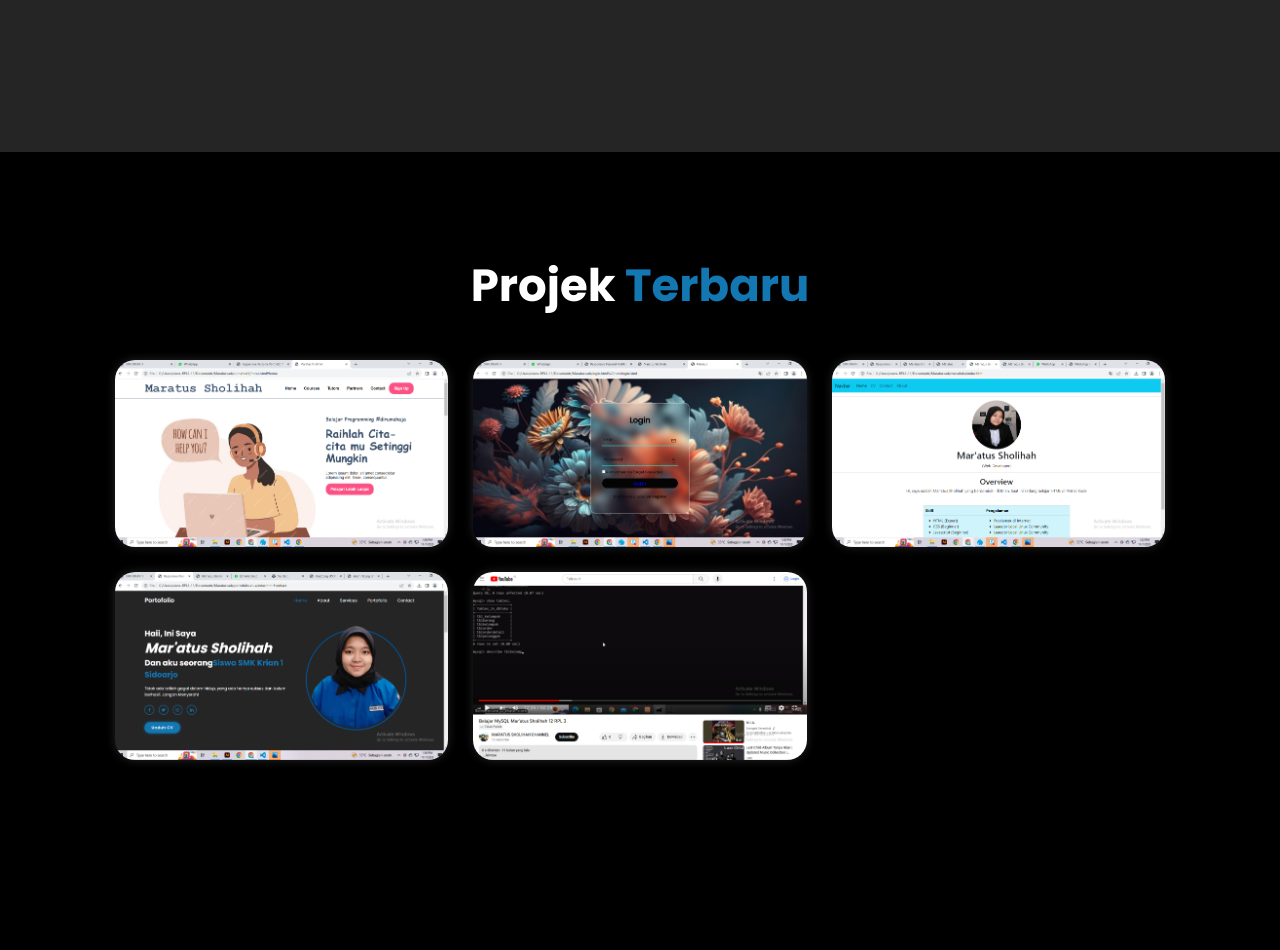
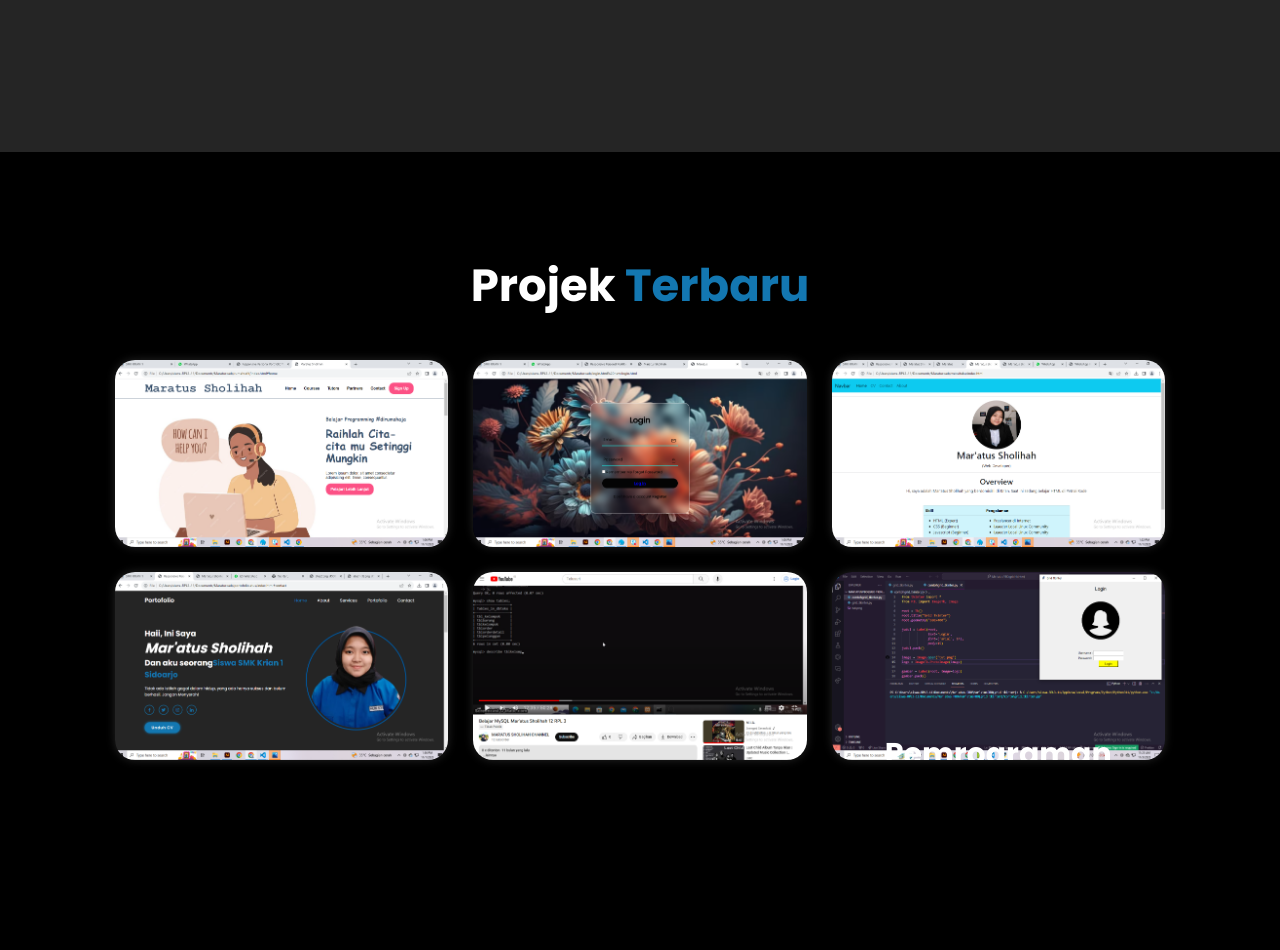
Before and after one commit to atuss123/atuss123.github.io, a plain HTML site: page index.html in a window 1280 px wide. Shown: the part 2248-3198 px from the top of the page. Drawn offline with nearby package versions, Linux system fonts and the light colour scheme; a script that the page names is missing.

Commit message:
Update index.html

```diff
--- a/index.html
+++ b/index.html
@@ -145,8 +145,15 @@
                     <p>Lorem ipsum dolor sit amet consectetur adipisicing elit. Vero, placeat.</p>
                     <a href="#"><i class='bx bx-link-external'></i></a>
                 </div>
+            </div>
 
-
+            <div class="portofolio-box">
+                <img src="pbo.png" alt="">
+                <div class="portofolio-layer">
+                    <h4>Pemrograman Berorientasi Objek</h4>
+                    <p>Lorem ipsum dolor sit amet consectetur adipisicing elit. Vero, placeat.</p>
+                    <a href="#"><i class='bx bx-link-external'></i></a>
+                </div>
             </div>
         </div>
     </section>
```
